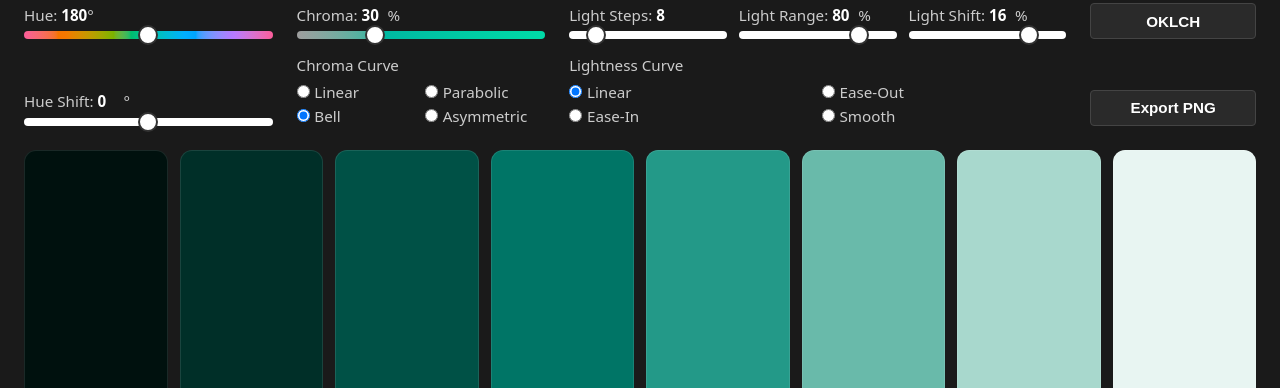
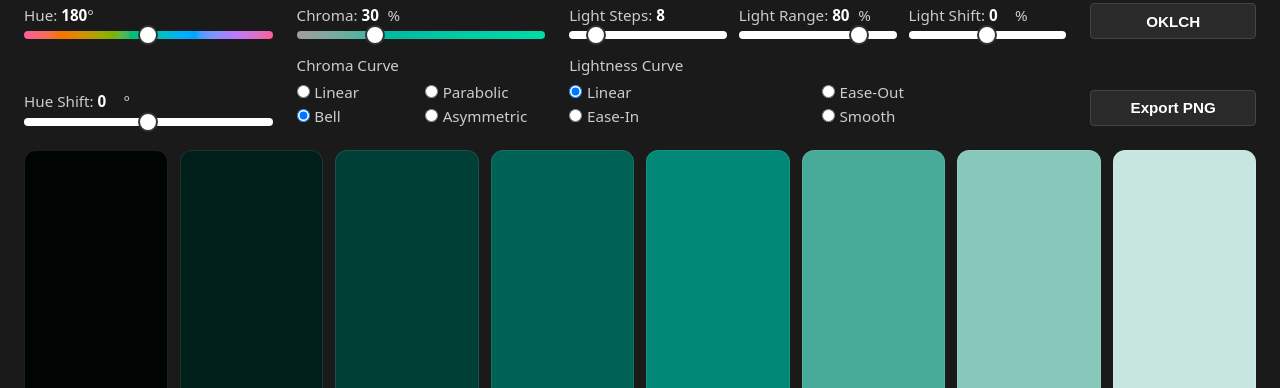
Before and after one commit to yumurta2/monochrome-palette-generator, a website built with Vite: page index.html in a window 1280 px wide. Shown: the part 96-484 px from the top of the page. Built offline with nearby package versions, Linux system fonts and the light colour scheme.

Commit message:
Light Shift corecction

```diff
--- a/index.html
+++ b/index.html
@@ -47,9 +47,9 @@
 
           <div class="slider-group">
             <label>
-              Light Shift: <span id="shift-value">16</span>%
+              Light Shift: <span id="shift-value">0</span>%
             </label>
-            <input type="range" id="shift" min="0" max="20" value="16" step="2" />
+            <input type="range" id="shift" min="-50" max="50" value="0" step="2" />
           </div>
         </div>
 
--- a/package.json
+++ b/package.json
@@ -1,6 +1,6 @@
 {
   "name": "monochrome-palette-generator",
-  "version": "1.6.4",
+  "version": "1.6.5",
   "private": true,
   "type": "module",
   "scripts": {
--- a/src/logic/generatePalette.js
+++ b/src/logic/generatePalette.js
@@ -19,9 +19,11 @@ export function generatePalette(h, s, steps, range, shift, mode, curve = 'bell',
   const toHex = mode === 'oklch' ? oklchToHex : hslToHex
   const curveFn = CURVES[curve] ?? CURVES.bell
   const lightFn = LIGHTNESS_CURVES[lightCurve] ?? LIGHTNESS_CURVES.linear
+  const desiredWindowMin = 50 + shift - range / 2
+  const windowMin = Math.max(0, Math.min(100 - range, desiredWindowMin))
   return Array.from({ length: steps }, (_, i) => {
     const t = steps === 1 ? 0 : i / (steps - 1)
-    const raw = shift + lightFn(t) * range
+    const raw = windowMin + lightFn(t) * range
     const l = Math.max(0, Math.min(100, raw))
     const sEffective = s * curveFn(l / 100)
     const hForShade = (((h + ((l - 50) / 50) * hueShift) % 360) + 360) % 360
--- a/src/style.css
+++ b/src/style.css
@@ -112,6 +112,19 @@ input[type="range"]::-moz-range-thumb {
   cursor: pointer;
 }
 
+input[type="range"]:disabled {
+  opacity: 0.4;
+  cursor: not-allowed;
+}
+
+input[type="range"]:disabled::-webkit-slider-thumb {
+  cursor: not-allowed;
+}
+
+input[type="range"]:disabled::-moz-range-thumb {
+  cursor: not-allowed;
+}
+
 .colors {
   display: grid;
   gap: 0.75rem;
```
Also changed, not shown: README.md.
